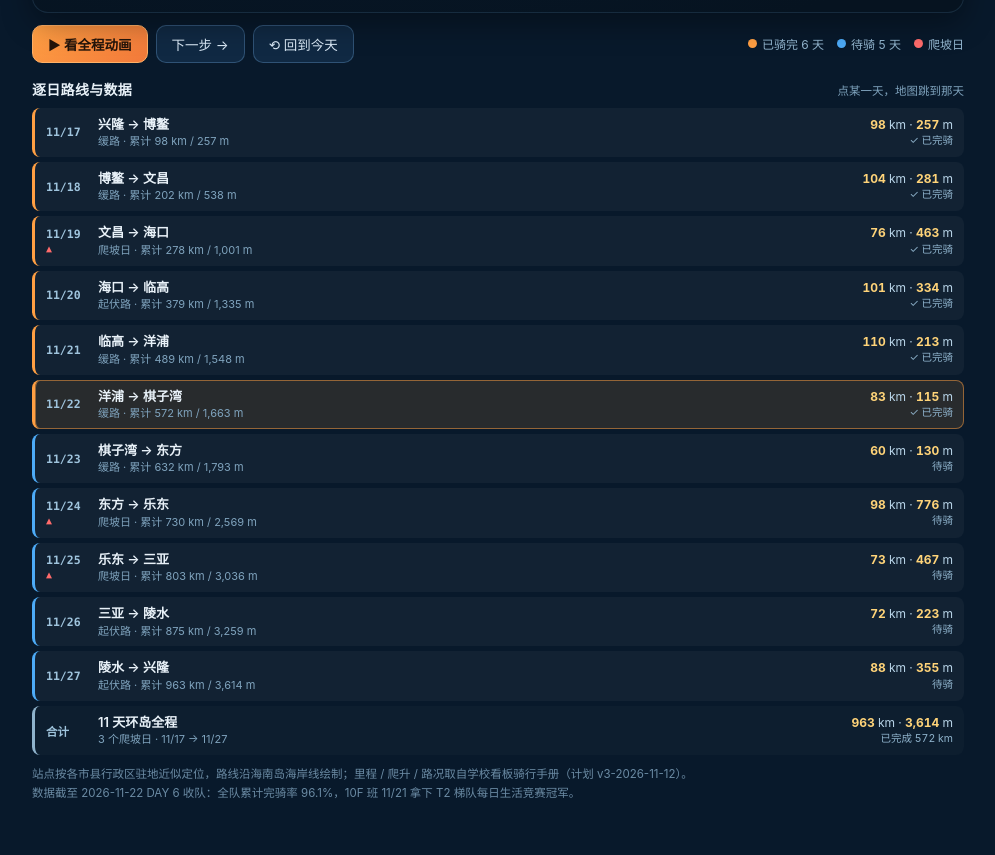
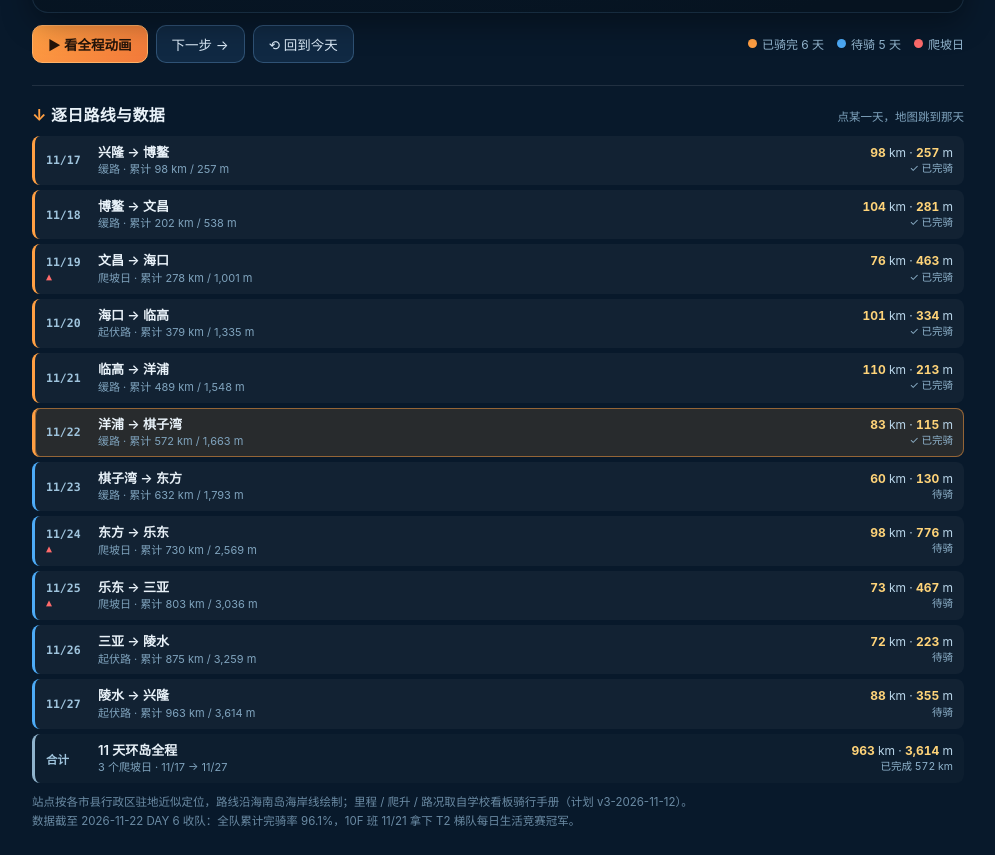
Before and after one commit to wenhuazhou88-web/hainan-bike-ride-2026, a plain HTML site: page index.html in a window 1280 px wide. Shown: the part 958-1813 px from the top of the page, without its empty margins (142-1137 px from the left). Before the commit the page ends 1785 px from the top, so only its background shows below. Drawn offline with Linux system fonts and the light colour scheme.

Commit message:
逐日列表标题加大、加分隔与下箭头

```diff
--- a/index.html
+++ b/index.html
@@ -65,9 +65,10 @@
   .st-label.start { fill: #ffe9b8; font-weight: 700; }
 
   /* 逐日明细 */
-  .days { margin-top: 16px; }
-  .days-h { display: flex; align-items: baseline; justify-content: space-between; gap: 10px; margin: 0 0 9px; }
-  .days-h h2 { font-size: 14px; margin: 0; letter-spacing: .3px; }
+  .days { margin-top: 22px; padding-top: 16px; border-top: 1px solid rgba(255,255,255,.1); }
+  .days-h { display: flex; align-items: baseline; justify-content: space-between; gap: 10px; margin: 0 0 10px; }
+  .days-h h2 { font-size: 16px; margin: 0; letter-spacing: .3px; }
+  .days-h h2::before { content: '\2193  '; color: #ff9f43; }
   .days-h span { font-size: 11.5px; color: #7fa3bd; }
   .day {
     display: grid; grid-template-columns: 42px 1fr auto; gap: 4px 10px; align-items: center;
```
